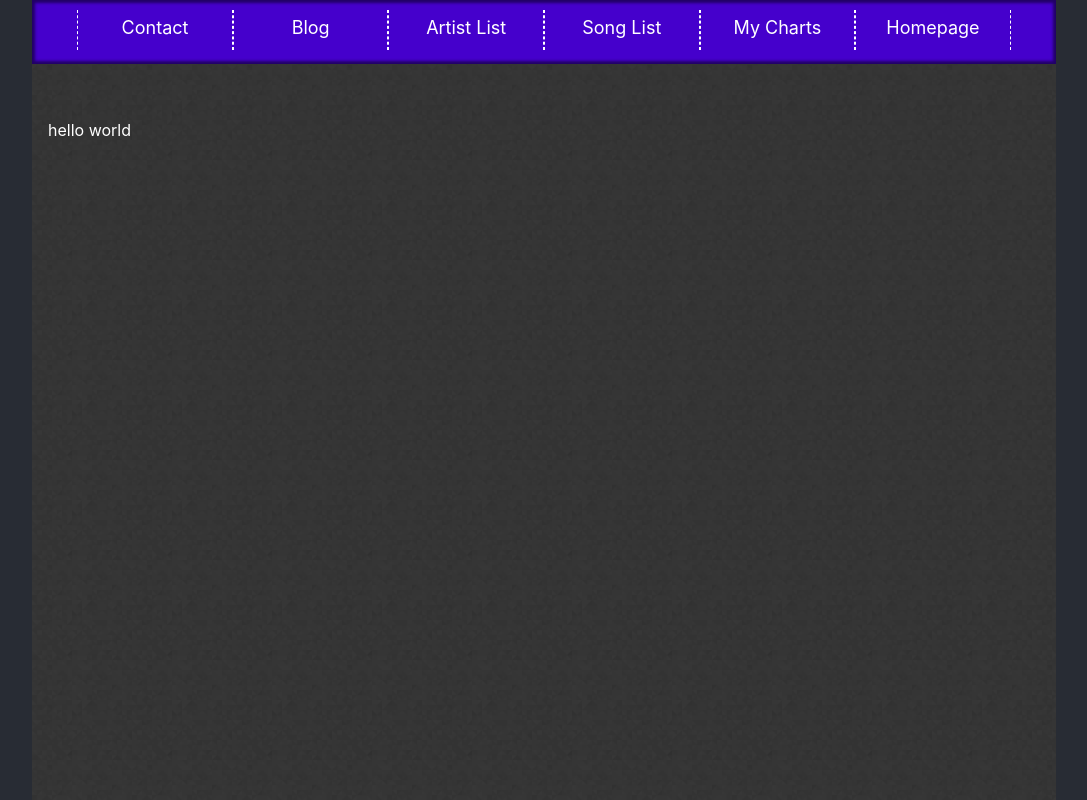
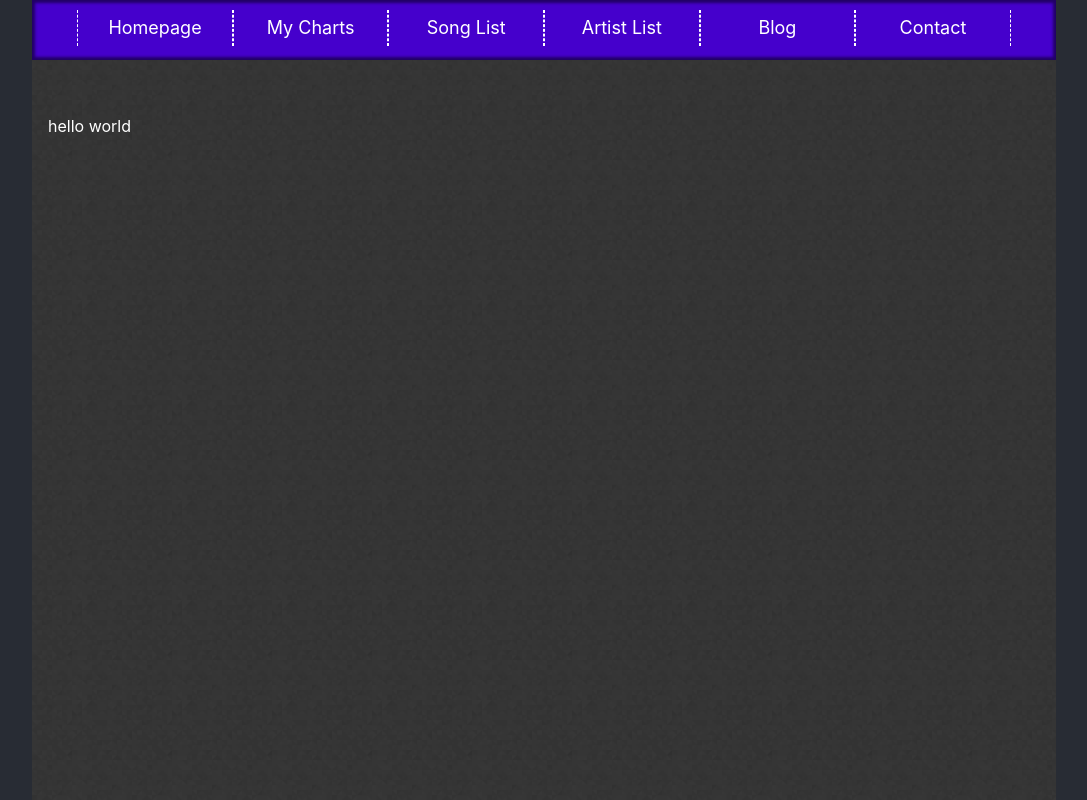
Before and after one commit to Onoma94/songs-site, a React (Create React App) app: page /artist/1 in a window 1280 px wide. Shown: the whole page, without its empty margins (96-1183 px from the left). Built offline with nearby package versions, Linux system fonts and the light colour scheme.

Commit message:
Added some minimal width

```diff
--- a/src/style.css
+++ b/src/style.css
@@ -16,6 +16,7 @@ nav
 	position: relative;
 	top: 0px;
 	padding: 10px 0;
+	width: 100%;
 	background-color: #4500CC;
 	text-align: center;
 	box-shadow: #220066 3px 3px 3px 0px inset, #220066 -3px -3px 3px 0px inset;
@@ -23,13 +24,38 @@ nav
 
 .wrapper
 {
-	width: 80%;
 	margin-left: auto;
 	margin-right: auto;
-	min-height: 100vh;
 	background-image: url("footer_lodyas.png");
 	background-repeat: repeat;
 	background-size: 100px;
+	min-height: 100vh;
+}
+
+@media (min-width: 768px) {
+
+	.wrapper
+	{
+		width: 90%;
+	}
+
+	.page-item
+	{
+		margin: 2px;
+	}
+
+	.site-section
+	{
+		margin: 16px;
+	}
+}
+
+@media (min-width: 1024px) {
+
+	.wrapper
+	{
+		width: 80%;
+	}
 
 }
 
@@ -44,19 +70,19 @@ ul
 	margin: 0;
 	list-style-type: none;
 	font-size: 18px;
-	height: 35 px;
+	height: 40px;
 	line-height: 200%;
 	display: inline-block;
-
-	@media screen and (max-width: 768px)
-	{
-		display: none;
-	}
+	width: 100%;
 }
 
-.site-section
+ul li
 {
-	margin: 16px;
+	display: inline-block;
+	margin: auto;
+	width: 15%;
+	border-left: 1px dashed white;
+	border-right: 1px dashed white;
 }
 
 .song-frame
@@ -94,16 +120,6 @@ a
 	text-decoration: none;
 	display: block;
 }
-
-ul li
-{
-	float: right;
-	height: 40px;
-	width: 12vw;
-	border-left: 1px dashed white;
-	border-right: 1px dashed white;
-}
-
 .pagination
 {
 	text-align: center;
@@ -114,5 +130,4 @@ ul li
 .page-item
 {
 	display: inline-block;
-	margin: 2px;
 }
```
